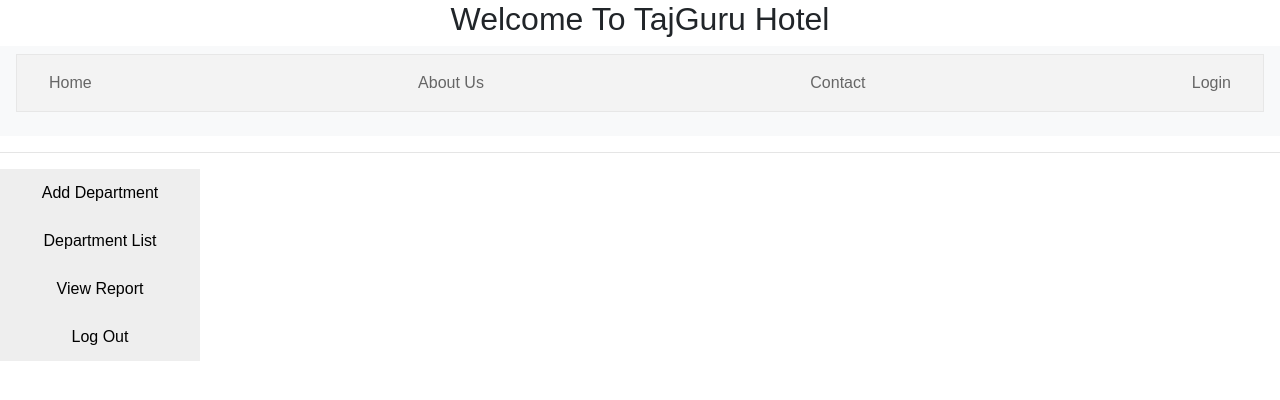
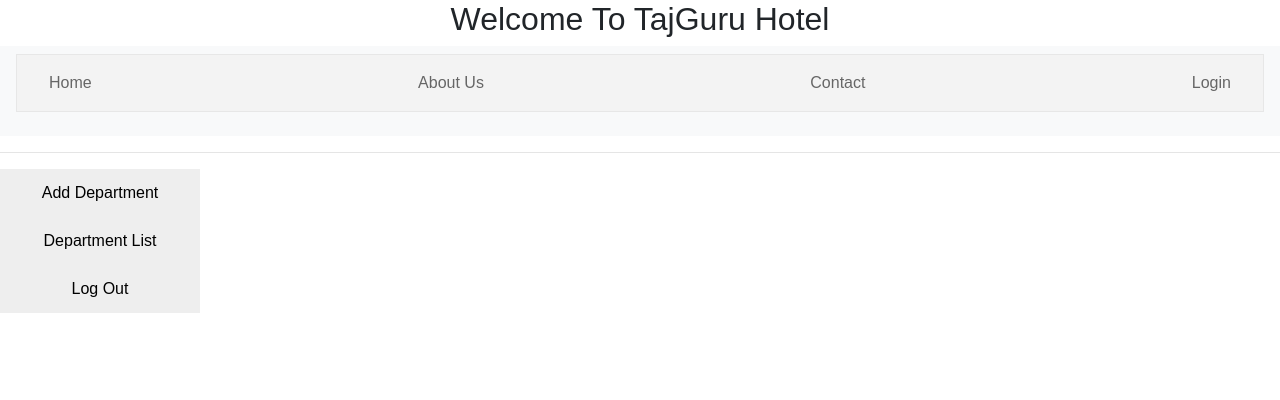
Before and after one commit to sarveshatale-stack/React_Online_Hotel_Management_Pro, a React (Create React App) app: page /Owner in a window 1280 px wide. Shown: the top 400 px of the page. Built offline with nearby package versions, Linux system fonts and the light colour scheme.

Commit message:
View Report Comment

```diff
--- a/src/Components/Owner.js
+++ b/src/Components/Owner.js
@@ -25,9 +25,9 @@ class Owner extends Component {
               <Link to={"/DepartmentList"} className="nav-link">
                 Department List
               </Link>
-              <Link to={"/ViewReport"} className="nav-link">
+              {/* <Link to={"/ViewReport"} className="nav-link">
                 View Report
-              </Link>
+              </Link> */}
               <Link to={"/Login"} className="nav-link" onClick={this.onLogOut}>
                 Log Out
               </Link>
@@ -36,7 +36,7 @@ class Owner extends Component {
               <Route path="/AddDepartment" component={AddDepartment} />
               <Route path="/DepartmentList" component={DepartmentList} />
               <Route path="/Edit" component={Edit} />
-              <Route path="/ViewReport" component={ViewReport} />
+              {/* <Route path="/ViewReport" component={ViewReport} /> */}
               <Route path="/Login" component={Login} />
             </Switch>
           </div>
```
